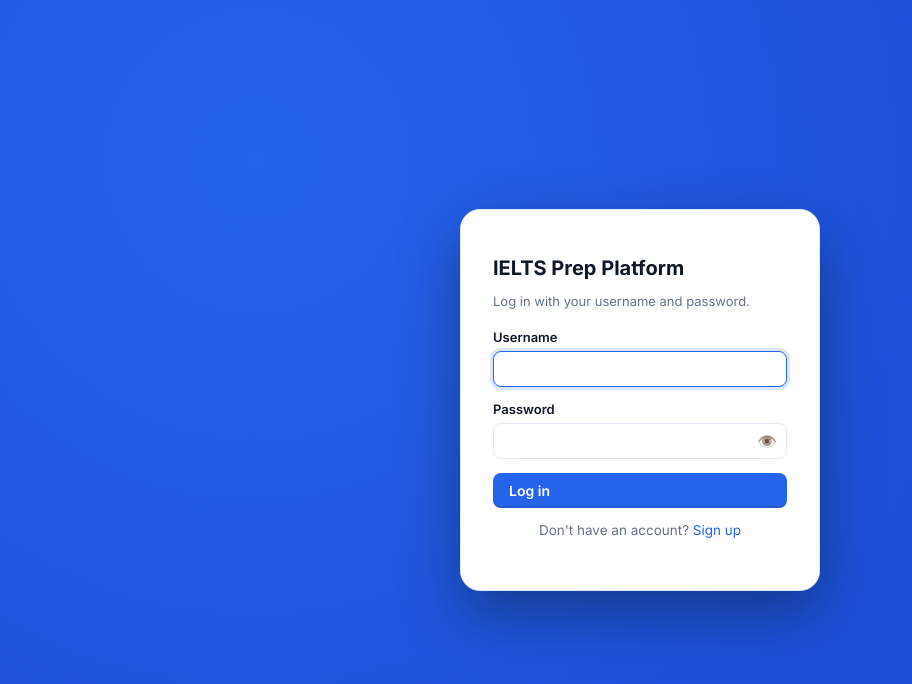
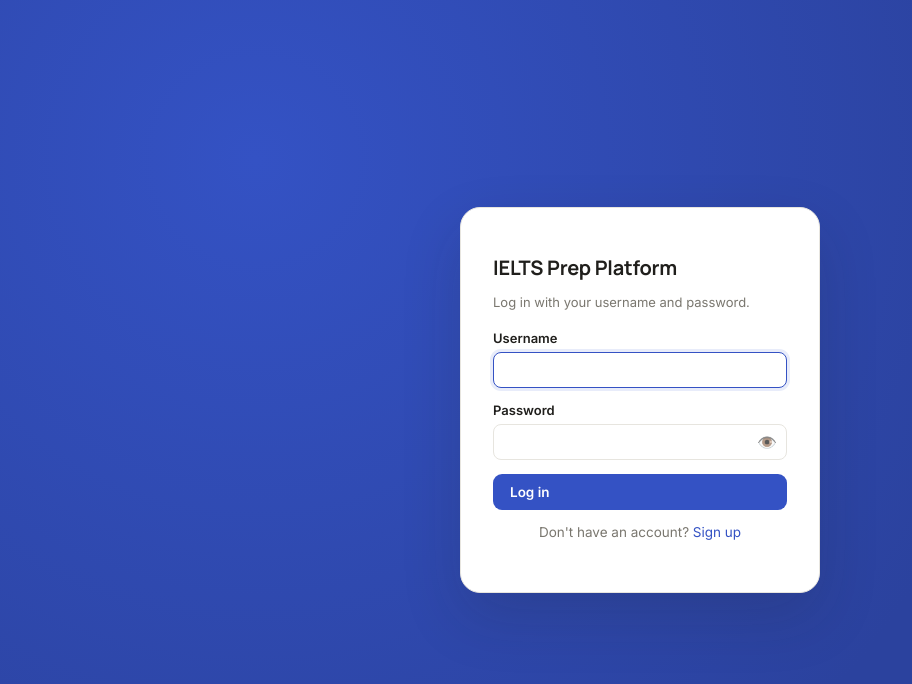
Before and after one commit to miravzalsalakhiddinov-123/ieltsprep, a React (Vite) app in the folder client/: page /login in a window 1280 px wide. Shown: the top 684 px of the page, without its empty margins (0-912 px from the left). Built offline with nearby package versions, Linux system fonts and the light colour scheme; no server answers.

Commit message:
Add files via upload

```diff
--- a/client/index.html
+++ b/client/index.html
@@ -6,7 +6,7 @@
     <title>IELTS Practice Platform</title>
     <link rel="preconnect" href="https://fonts.googleapis.com" />
     <link rel="preconnect" href="https://fonts.gstatic.com" crossorigin />
-    <link href="https://fonts.googleapis.com/css2?family=Inter:wght@400;500;600;700;800&display=swap" rel="stylesheet" />
+    <link href="https://fonts.googleapis.com/css2?family=Inter:wght@400;500;600;700;800&family=Manrope:wght@600;700;800&display=swap" rel="stylesheet" />
   </head>
   <body>
     <div id="root"></div>
--- a/client/src/styles/global.css
+++ b/client/src/styles/global.css
@@ -1,39 +1,40 @@
 :root {
-  --bg: #f4f7fc;
+  --bg: #f7f7f4;
   --surface: #ffffff;
-  --surface-alt: #eef3fb;
-  --text: #101828;
-  --text-muted: #66728a;
-  --border: #e2e8f4;
-  --accent: #2563eb;
-  --accent-hover: #1d4ed8;
-  --accent-soft: #dbe7fe;
-  --accent-2: #3b82f6;
-  --ok: #1f9d55;
-  --ok-soft: #e5f7ec;
-  --bad: #d1403a;
-  --bad-soft: #fbebea;
-  --warn: #c8790a;
-  --warn-soft: #fdf1e0;
-  --radius: 14px;
-  --radius-lg: 22px;
-  --shadow: 0 1px 2px rgba(16,24,40,0.05), 0 4px 16px rgba(16,24,40,0.06);
+  --surface-alt: #f2f2ef;
+  --text: #201f1c;
+  --text-muted: #7a776f;
+  --border: #e7e5df;
+  --accent: #3452c4;
+  --accent-hover: #2b429e;
+  --accent-soft: #e8ecfa;
+  --accent-2: #5478d8;
+  --ok: #2f8f52;
+  --ok-soft: #e7f5ec;
+  --bad: #c0483f;
+  --bad-soft: #faeceb;
+  --warn: #b97a1f;
+  --warn-soft: #faf0e0;
+  --radius: 12px;
+  --radius-lg: 18px;
+  --shadow: 0 1px 2px rgba(32,31,28,0.04), 0 3px 10px rgba(32,31,28,0.05);
   --gradient-accent: linear-gradient(135deg, var(--accent), var(--accent-2));
-  --teal-deep: #1d4ed8;
-  --teal-deep-2: #2563eb;
+  --teal-deep: #2b429e;
+  --teal-deep-2: #3452c4;
+  --font-display: 'Manrope', 'Inter', 'Segoe UI', system-ui, sans-serif;
 }
 
 html.dark {
-  --bg: #0b1220;
-  --surface: #131b2e;
-  --surface-alt: #182238;
-  --text: #eaf0fb;
-  --text-muted: #8b97b3;
-  --border: #232e47;
-  --accent: #5b8def;
-  --accent-hover: #7ea4f2;
-  --accent-soft: #1a2a4d;
-  --accent-2: #38bdf8;
+  --bg: #14130f;
+  --surface: #1c1b17;
+  --surface-alt: #232019;
+  --text: #f1efe9;
+  --text-muted: #9a9587;
+  --border: #322f27;
+  --accent: #7b93e8;
+  --accent-hover: #97abee;
+  --accent-soft: #26304d;
+  --accent-2: #5da8d1;
   --ok: #6fd393;
   --ok-soft: #17301f;
   --bad: #f28b82;
@@ -41,8 +42,8 @@ html.dark {
   --warn: #f0b355;
   --warn-soft: #3a2c14;
   --shadow: 0 1px 2px rgba(0,0,0,0.3), 0 4px 16px rgba(0,0,0,0.35);
-  --teal-deep: #0a1730;
-  --teal-deep-2: #101f3d;
+  --teal-deep: #171f38;
+  --teal-deep-2: #202a4a;
 }
 
 * { box-sizing: border-box; }
@@ -57,6 +58,12 @@ body {
 a { color: var(--accent); text-decoration: none; }
 button { font-family: inherit; }
 ::selection { background: var(--accent-soft); }
+.welcome-title, .sidebar .brand, .card h3, .hub-card-title, .vocab-hub-card-title,
+.practice-card-title, .motivation-square-text, .login-card h1, .vocab-text-title,
+.vocab-flashcard-word, .vocab-recall-single-word, .results-modal h2 {
+  font-family: var(--font-display);
+  letter-spacing: -0.01em;
+}
 
 .app-shell {
   display: flex; min-height: 100vh; gap: 0;
@@ -70,24 +77,31 @@ button { font-family: inherit; }
   border-right: 1px solid var(--border);
   display: flex;
   flex-direction: column;
-  padding: 22px 14px;
+  padding: 20px 14px;
 }
 .sidebar .brand {
-  font-weight: 800; font-size: 17px; margin-bottom: 22px; padding: 0 8px; letter-spacing: -0.01em;
+  display: flex; align-items: center; gap: 9px;
+  font-weight: 800; font-size: 16px; margin-bottom: 22px; padding: 0 6px; letter-spacing: -0.01em;
   color: var(--text);
 }
-.sidebar nav { display: flex; flex-direction: column; gap: 3px; flex: 1; }
+.sidebar .brand-mark {
+  width: 26px; height: 26px; border-radius: 8px; background: var(--accent); color: #fff;
+  display: flex; align-items: center; justify-content: center; font-size: 13px; font-weight: 800; flex-shrink: 0;
+}
+.sidebar nav { display: flex; flex-direction: column; gap: 2px; flex: 1; }
 .sidebar nav a, .sidebar nav .navlink {
-  display: block; padding: 9px 12px; border-radius: 9px; color: var(--text-muted); font-weight: 600; font-size: 13.5px;
+  display: flex; align-items: center; gap: 10px; padding: 8px 11px; border-radius: 8px; color: var(--text-muted); font-weight: 600; font-size: 13.5px;
   cursor: pointer; transition: background .15s, color .15s;
 }
-.sidebar nav a.active { background: var(--accent); color: #ffffff; }
+.sidebar nav a svg, .sidebar nav .navlink svg { flex-shrink: 0; opacity: 0.75; }
+.sidebar nav a.active { background: var(--surface-alt); color: var(--text); }
+.sidebar nav a.active svg { opacity: 1; color: var(--accent); }
 .sidebar nav a:not(.active):hover { background: var(--surface-alt); color: var(--text); }
 .sidebar .bottom-actions { display: flex; flex-direction: column; gap: 6px; }
 .sidebar .bottom-actions .btn.secondary {
-  background: var(--surface-alt); color: var(--text); border: 1px solid var(--border); font-size: 13px; padding: 8px 14px;
+  background: var(--surface); color: var(--text-muted); border: 1px solid var(--border); font-size: 13px; padding: 8px 14px; font-weight: 600;
 }
-.sidebar .bottom-actions .btn.secondary:hover { background: var(--border); }
+.sidebar .bottom-actions .btn.secondary:hover { background: var(--surface-alt); color: var(--text); }
 
 .main-content {
   flex: 1; padding: 0; overflow-y: auto;
@@ -129,18 +143,17 @@ button { font-family: inherit; }
 .stat-chip .lbl { font-size: 12px; color: var(--text-muted); margin-top: 2px; }
 
 .btn {
-  display: inline-flex; align-items: center; gap: 6px; padding: 9px 16px; border-radius: 8px; border: none;
-  background: var(--accent); color: #fff; font-weight: 600; font-size: 14px; cursor: pointer;
-  box-shadow: inset 0 -2px 0 rgba(0,0,0,0.12);
-  transition: background-color .15s ease, transform .08s ease, box-shadow .08s ease;
+  display: inline-flex; align-items: center; gap: 6px; padding: 9px 16px; border-radius: 9px; border: 1px solid transparent;
+  background: var(--accent); color: #fff; font-weight: 600; font-size: 13.5px; cursor: pointer;
+  transition: background-color .15s ease, transform .08s ease;
 }
-.btn:hover { background: var(--teal-deep-2); }
-.btn:active { transform: translateY(1px); box-shadow: inset 0 -1px 0 rgba(0,0,0,0.12); }
-.btn.secondary { background: var(--surface-alt); color: var(--text); border: 1px solid var(--border); box-shadow: none; }
-.btn.secondary:hover { background: var(--border); }
+.btn:hover { background: var(--accent-hover); }
+.btn:active { transform: translateY(1px); }
+.btn.secondary { background: var(--surface); color: var(--text); border: 1px solid var(--border); }
+.btn.secondary:hover { background: var(--surface-alt); }
 .btn.secondary:active { box-shadow: none; }
 .btn.danger { background: var(--bad); }
-.btn.danger:hover { background: #b8352f; }
+.btn.danger:hover { background: #a83b33; }
 .btn:disabled { opacity: .5; cursor: not-allowed; transform: none; box-shadow: none; }
 
 .input, select, textarea {
@@ -190,7 +203,7 @@ button { font-family: inherit; }
   animation: motivationShift 10s ease infinite;
   display: flex; flex-direction: column; align-items: center; justify-content: center;
   text-align: center; gap: 12px; min-height: 200px; color: #fff;
-  box-shadow: 0 14px 34px rgba(15,157,143,0.35);
+  box-shadow: 0 14px 34px rgba(52,82,196,0.28);
 }
 .motivation-square.compact { min-height: 0; gap: 8px; }
 .motivation-square.compact .motivation-square-text { font-size: 13.5px; max-width: none; }
@@ -206,7 +219,7 @@ button { font-family: inherit; }
   min-height: 100vh; display: flex; align-items: center; justify-content: center;
   background: radial-gradient(circle at 20% 20%, var(--teal-deep-2), var(--teal-deep) 65%);
 }
-.login-card { width: 360px; background: var(--surface); border: 1px solid var(--border); border-radius: 20px; padding: 32px; box-shadow: 0 24px 60px rgba(6,25,28,0.4); }
+.login-card { width: 360px; background: var(--surface); border: 1px solid var(--border); border-radius: 20px; padding: 32px; box-shadow: 0 24px 60px rgba(32,31,28,0.16); }
 .login-card h1 { font-size: 20px; margin-bottom: 4px; }
 .login-card p { color: var(--text-muted); font-size: 13px; margin-bottom: 20px; }
 .field { margin-bottom: 14px; }
@@ -330,7 +343,7 @@ table.simple-table th { background: var(--surface-alt); }
   border-radius: 50%; background: var(--text-muted); color: #fff; font-size: 10px; font-weight: 800; line-height: 1;
 }
 .type-tab.active .number-badge { background: rgba(255,255,255,0.35); }
-.type-tab.active { background: var(--gradient-accent); color: #fff; border-color: transparent; box-shadow: 0 2px 10px rgba(52,87,213,0.25); }
+.type-tab.active { background: var(--accent); color: #fff; border-color: transparent; }
 .type-tab:not(.active):hover { border-color: var(--accent); color: var(--text); }
 
 .field-hint { font-size: 12px; color: var(--text-muted); margin-top: 4px; }
@@ -366,7 +379,7 @@ table.simple-table th { background: var(--surface-alt); }
   padding: 8px 16px; border-radius: 8px; border: 1px solid var(--border); background: var(--surface-alt);
   color: var(--text-muted); font-weight: 700; font-size: 13.5px; cursor: pointer; display: flex; align-items: center; gap: 8px;
 }
-.writing-tabs button.active { background: var(--gradient-accent); color: #fff; border-color: transparent; }
+.writing-tabs button.active { background: var(--accent); color: #fff; border-color: transparent; }
 .wc-dot { font-size: 11px; opacity: 0.85; font-weight: 600; }
 
 .writing-split { flex: 1; display: grid; grid-template-columns: 1fr 1fr; min-height: 0; }
@@ -429,7 +442,7 @@ table.simple-table th { background: var(--surface-alt); }
 .pill-btn {
   display: inline-flex; align-items: center; gap: 6px; padding: 11px 22px; border-radius: 999px; border: none;
   background: var(--gradient-accent); color: #fff; font-weight: 700; font-size: 13.5px; letter-spacing: 0.02em;
-  cursor: pointer; text-transform: uppercase; box-shadow: 0 6px 18px rgba(15,157,143,0.3); transition: filter .15s, transform .1s;
+  cursor: pointer; text-transform: uppercase; box-shadow: 0 6px 18px rgba(52,82,196,0.25); transition: filter .15s, transform .1s;
 }
 .pill-btn:hover { filter: brightness(1.06); }
 .pill-btn:active { transform: translateY(1px); }
@@ -493,7 +506,7 @@ table.simple-table th { background: var(--surface-alt); }
 .accent-card {
   flex: 1; min-width: 150px; background: var(--gradient-accent); border-radius: var(--radius); padding: 16px;
   text-align: center; color: #fff; display: flex; flex-direction: column; align-items: center; gap: 8px;
-  box-shadow: 0 8px 22px rgba(15,157,143,0.28);
+  box-shadow: 0 8px 22px rgba(52,82,196,0.22);
 }
 .accent-card-label { font-size: 12.5px; font-weight: 700; opacity: 0.9; text-transform: uppercase; letter-spacing: 0.03em; }
 .accent-card-value { font-size: 30px; font-weight: 800; }
@@ -505,7 +518,7 @@ table.simple-table th { background: var(--surface-alt); }
 .ring.compact { width: 108px; height: 108px; }
 .ring-hole {
   width: 128px; height: 128px; border-radius: 50%; background: var(--surface); display: flex; flex-direction: column;
-  align-items: center; justify-content: center; box-shadow: inset 0 2px 6px rgba(15,42,46,0.06);
+  align-items: center; justify-content: center; box-shadow: inset 0 2px 6px rgba(32,31,28,0.06);
 }
 .ring-hole.compact { width: 80px; height: 80px; }
 .ring-hole.compact .ring-pct { font-size: 18px; }
@@ -542,12 +555,12 @@ table.simple-table th { background: var(--surface-alt); }
   background: var(--surface); border: 1px solid var(--border); border-radius: var(--radius); overflow: hidden;
   cursor: pointer; box-shadow: var(--shadow); transition: transform .15s, box-shadow .15s;
 }
-.lesson-card:hover { transform: translateY(-3px); box-shadow: 0 10px 26px rgba(15,42,46,0.14); }
+.lesson-card:hover { transform: translateY(-3px); box-shadow: 0 10px 26px rgba(32,31,28,0.08); }
 .lesson-card-img { position: relative; height: 130px; background: var(--surface-alt); }
 .lesson-card-img img { width: 100%; height: 100%; object-fit: cover; display: block; }
 .lesson-card-img-placeholder { width: 100%; height: 100%; display: flex; align-items: center; justify-content: center; font-size: 34px; }
 .lesson-card-tag {
-  position: absolute; top: 8px; left: 8px; background: rgba(15,42,46,0.75); color: #fff; font-size: 11px; font-weight: 700;
+  position: absolute; top: 8px; left: 8px; background: rgba(32,31,28,0.7); color: #fff; font-size: 11px; font-weight: 700;
   padding: 3px 9px; border-radius: 999px;
 }
 .lesson-card-task {
@@ -596,8 +609,8 @@ table.simple-table th { background: var(--surface-alt); }
   background: var(--surface); border: 1px solid var(--border); border-radius: var(--radius); overflow: hidden;
   box-shadow: var(--shadow); transition: transform .15s, box-shadow .15s;
 }
-.practice-card:hover { transform: translateY(-2px); box-shadow: 0 8px 20px rgba(16,24,40,0.1); }
-.practice-card-topbar { height: 3px; background: linear-gradient(90deg, var(--card-accent), var(--accent-2)); }
+.practice-card:hover { transform: translateY(-2px); box-shadow: 0 8px 20px rgba(32,31,28,0.08); }
+.practice-card-topbar { height: 3px; background: var(--card-accent); }
 .practice-card-body { padding: 11px 12px 12px; display: flex; flex-direction: column; gap: 7px; }
 .practice-card-head { display: flex; align-items: flex-start; justify-content: space-between; }
 .practice-card-icon {
@@ -611,11 +624,11 @@ table.simple-table th { background: var(--surface-alt); }
 .practice-card-title { font-weight: 700; font-size: 13px; line-height: 1.3; }
 .practice-card-meta { display: flex; flex-wrap: wrap; gap: 7px; font-size: 11px; color: var(--text-muted); }
 .practice-card-btn {
-  width: 100%; border: none; border-radius: 8px; padding: 8px; font-weight: 700; font-size: 12px; color: #fff; cursor: pointer;
-  background: linear-gradient(90deg, var(--card-accent), var(--accent-2)); box-shadow: 0 6px 16px color-mix(in srgb, var(--card-accent) 35%, transparent);
+  width: 100%; border: none; border-radius: 8px; padding: 8px; font-weight: 600; font-size: 12px; color: #fff; cursor: pointer;
+  background: var(--card-accent);
   transition: filter .15s;
 }
-.practice-card-btn:hover { filter: brightness(1.06); }
+.practice-card-btn:hover { filter: brightness(0.94); }
 .practice-card-skeleton {
   height: 140px; border-radius: var(--radius); background: linear-gradient(90deg, var(--surface-alt) 25%, var(--border) 37%, var(--surface-alt) 63%);
   background-size: 400% 100%; animation: skeleton-shimmer 1.4s ease infinite;
@@ -637,7 +650,7 @@ table.simple-table th { background: var(--surface-alt); }
   display: flex; flex-direction: column; align-items: center; text-align: center; gap: 4px; cursor: pointer;
   box-shadow: var(--shadow); transition: transform .15s, box-shadow .15s, border-color .15s;
 }
-.hub-card:hover { transform: translateY(-2px); box-shadow: 0 8px 20px rgba(16,24,40,0.1); border-color: var(--card-accent); }
+.hub-card:hover { transform: translateY(-2px); box-shadow: 0 8px 20px rgba(32,31,28,0.08); border-color: var(--card-accent); }
 .hub-card-icon {
   width: 44px; height: 44px; border-radius: 14px; background: color-mix(in srgb, var(--card-accent) 16%, transparent);
   display: flex; align-items: center; justify-content: center; font-size: 20px; margin-bottom: 6px;
@@ -687,7 +700,7 @@ table.simple-table th { background: var(--surface-alt); }
 .filter-box-chevron.open { transform: rotate(180deg); }
 .filter-box-menu {
   position: absolute; top: calc(100% + 6px); left: 0; z-index: 20; min-width: 180px;
-  background: var(--surface); border: 1px solid var(--border); border-radius: 10px; box-shadow: 0 10px 28px rgba(15,42,46,0.16);
+  background: var(--surface); border: 1px solid var(--border); border-radius: 10px; box-shadow: 0 10px 28px rgba(32,31,28,0.1);
   padding: 6px; display: flex; flex-direction: column; gap: 1px;
 }
 .filter-box-item {
@@ -863,7 +876,7 @@ mark.vocab-highlight { background: var(--accent-soft); color: var(--accent); pad
   position: relative; background: var(--surface); border: 1px solid var(--border); border-radius: var(--radius);
   overflow: hidden; cursor: pointer; box-shadow: var(--shadow); transition: transform .15s, box-shadow .15s, border-color .15s;
 }
-.vocab-hub-card:hover { transform: translateY(-2px); box-shadow: 0 8px 20px rgba(16,24,40,0.1); border-color: var(--card-accent); }
+.vocab-hub-card:hover { transform: translateY(-2px); box-shadow: 0 8px 20px rgba(32,31,28,0.08); border-color: var(--card-accent); }
 .vocab-hub-card.empty { cursor: default; opacity: 0.75; }
 .vocab-hub-card.empty:hover { transform: none; box-shadow: var(--shadow); border-color: var(--border); }
 .vocab-hub-card-bar { height: 4px; background: var(--card-accent); }
```
Also changed, not shown: client/src/components/StudentLayout.jsx (+16 -8 lines).
